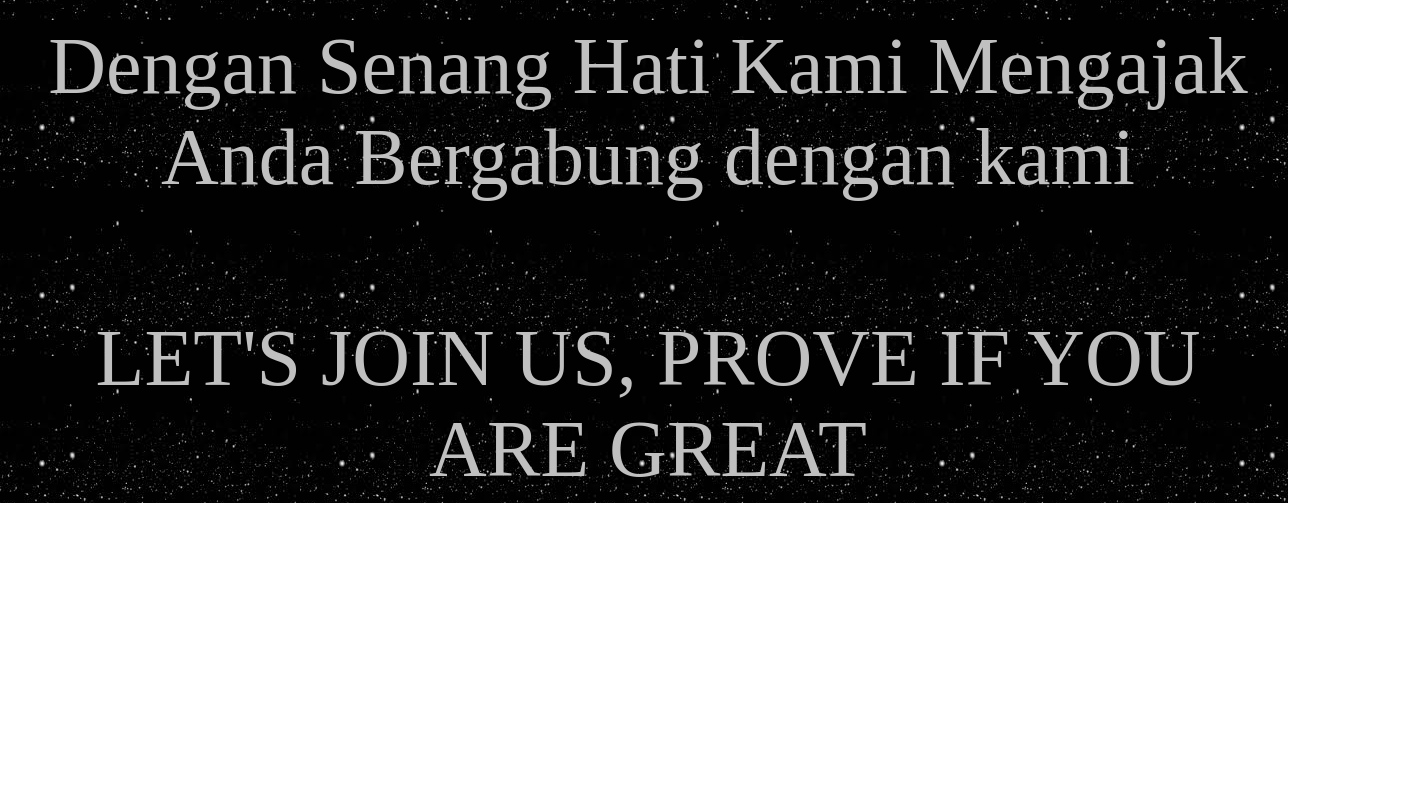
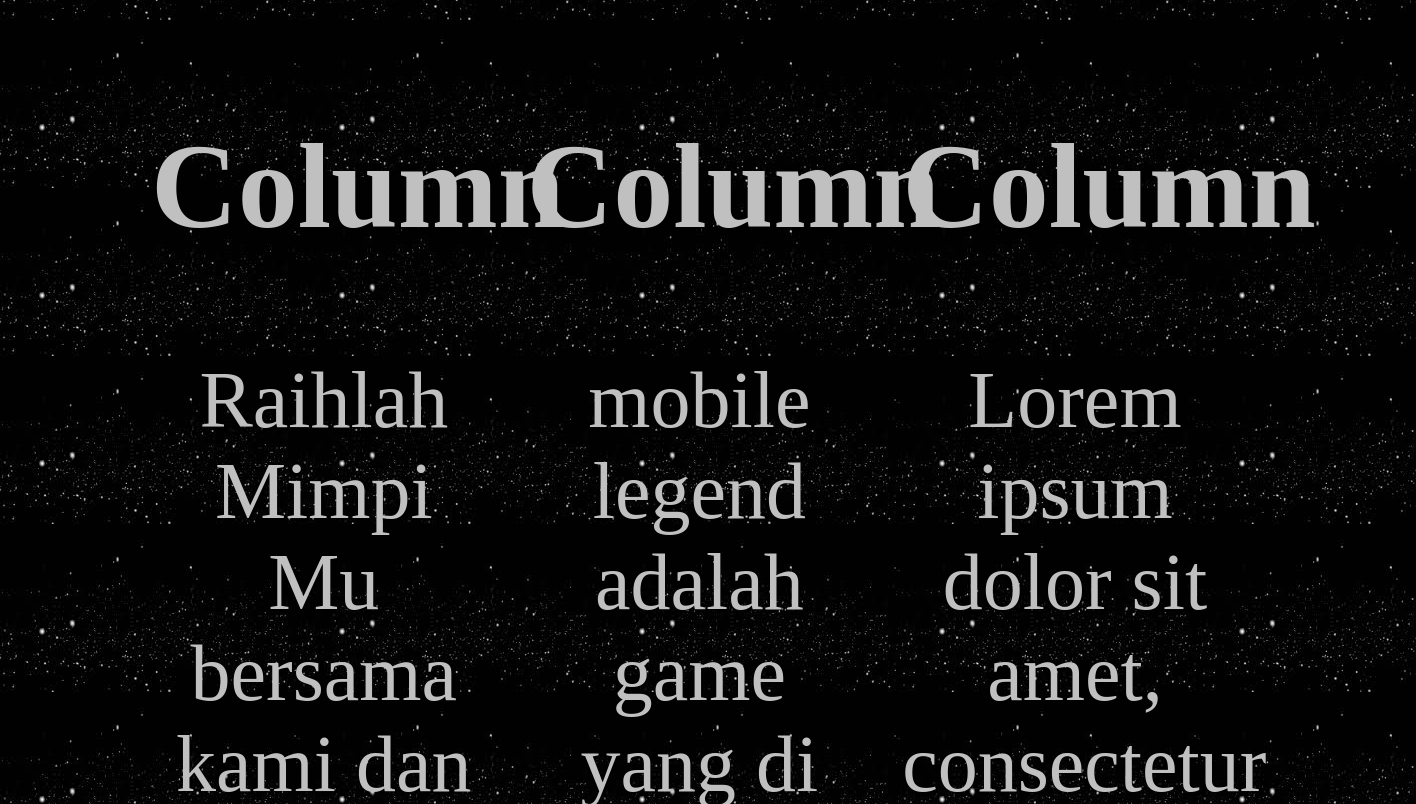
Before and after one commit to mfarhan14/mfarhan14.github.io, a plain HTML site: page index.html in a window 1280 px wide. Shown: the part 1996-2800 px from the top of the page, 1416 px wide, since content can reach past the window. Before the commit the page ends 2499 px from the top, so only its background shows below. Drawn offline with Linux system fonts and the light colour scheme.

Commit message:
Update index.html

```diff
--- a/index.html
+++ b/index.html
@@ -6,9 +6,11 @@
 		<style>
 
 		body {
+			padding-left: 10%;
+			padding-right: 10%;
 		background-image: url('333.jpg');
 		background:cover;
-		width: 100%;
+		width: 90%;
 		}
 			header {
 
@@ -39,14 +41,17 @@
 			tr:nth-child(even) {
   			background-color: #dddddd;
 			}
+
+			.column {
+				float: left;
+				width: 30%;
+				padding: 15px;
+			}
 		  </style>
-	</head>
-	<body>
-		<div class="scrollmenu">
-  			<a href="#Home">Home</a>
-  			<a href="#Product">Product</a>
-  			<a href="#Service">Service</a>
- 			<a href="#Contact us">Contact us</a>
+		  </head>
+		<body>
+
+
 		</div>
 	   <header>
 	   	 <h3> MOBILE LEGENDS</h3>
@@ -67,12 +72,28 @@
 		</figure>
 		<hgroup>
 			<h2>MOBILE lEGENDS</h2>
-			<h3>Aplikasi Untuk Pemain Pro Mobile</h3>
+			<h3>MARI BERGABUNG DENGAN KAMI</h3>
+			<div class="column">
+    <h2>Column</h2>
+    <p>Raihlah Mimpi Mu bersama kami dan jadi sang juara baru di dunia land of down .</p>
+  </div>
+
+  <div class="column">
+    <h2>Column</h2>
+    <p>mobile legend adalah game yang di buat untuk team ,atau lebih tepatnya untuk melatih anda bekerja sama di dalam team adanya hero hero hero yang menajubkan dah sangat  bagus untuk di mainkan dengan teman anda .</p>
+  </div>
+
+  <div class="column">
+    <h2>Column</h2>
+    <p>Lorem ipsum dolor sit amet, consectetur adipiscing elit. Maecenas sit amet pretium urna. Vivamus venenatis velit nec neque ultricies, eget elementum magna tristique. Quisque vehicula, risus eget aliquam placerat, purus leo tincidunt eros, eget luctus quam orci in velit. Praesent scelerisque tortor sed accumsan convallis.</p>
+  </div>
 		<hgroup>
-		<p>Dengan Senang Hati Kami Mengajak Anda Bergabung dengan kami
+
 		</article>
 	   </section>
-	   <footer>LET'S JOIN US, PROVE IF YOU ARE GREAT</footer>
+	   <footer></footer>
+
+
 
 	<body>
 
```
